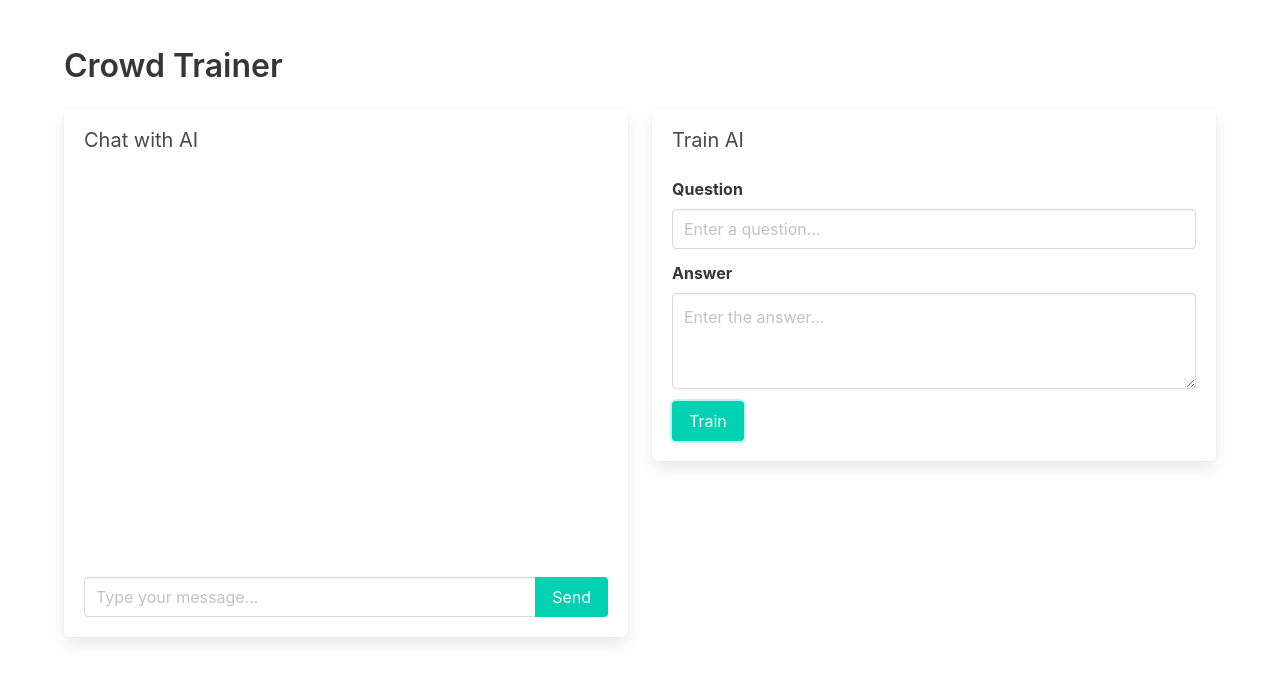
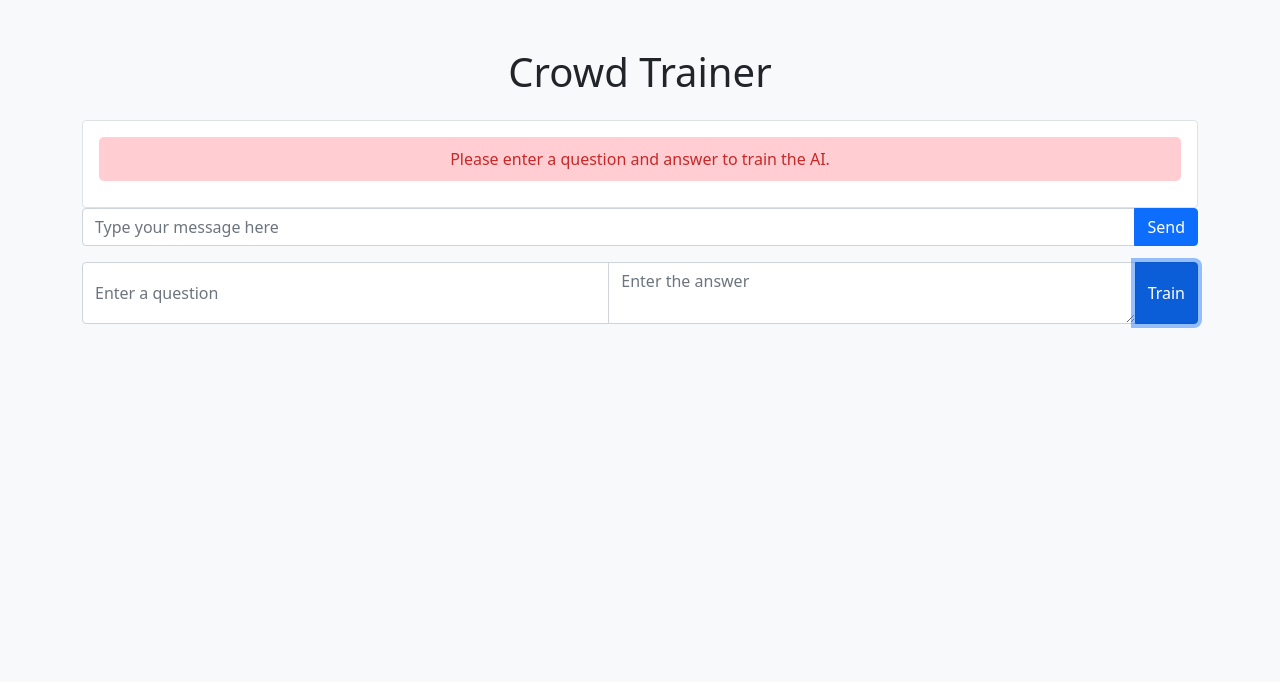
Before and after one commit to weblabsaus/traindle-backend, a website: page index.html in a window 1280 px wide. Both pictures are taken after a click on the button "Train". Drawn offline with nearby package versions, Linux system fonts and the light colour scheme.

Commit message:
Update index.html

```diff
--- a/index.html
+++ b/index.html
@@ -4,95 +4,77 @@
     <meta charset="UTF-8">
     <meta name="viewport" content="width=device-width, initial-scale=1.0">
     <title>Crowd Trainer</title>
-    <link rel="stylesheet" href="https://cdnjs.cloudflare.com/ajax/libs/bulma/0.9.3/css/bulma.min.css">
+    <link rel="stylesheet" href="https://cdn.jsdelivr.net/npm/bootstrap@5.1.3/dist/css/bootstrap.min.css">
     <style>
-        .message-box {
-            height: 400px;
-            overflow-y: auto;
+        .message {
+            padding: 10px;
+            margin-bottom: 10px;
+            border-radius: 5px;
         }
-        .message {
-            margin-bottom: 10px;
+        .is-user {
+            background-color: #f1f1f1;
+            text-align: right;
         }
-        .message.is-user {
-            background-color: #f2f2f2;
-            padding: 10px;
-            border-radius: 10px;
-            align-self: flex-end;
+        .is-ai {
+            background-color: #e1e1e1;
+            text-align: left;
         }
-        .message.is-ai {
-            background-color: #e6f2ff;
-            padding: 10px;
-            border-radius: 10px;
-            align-self: flex-start;
+        .is-loading {
+            background-color: #f9f9f9;
+            color: #999;
+            text-align: center;
+        }
+        .is-error {
+            background-color: #ffcdd2;
+            color: #c62828;
+            text-align: center;
         }
     </style>
 </head>
-<body>
-    <section class="section">
-        <div class="container">
-            <h1 class="title">Crowd Trainer</h1>
-            <div class="columns">
-                <div class="column is-half">
-                    <div class="box">
-                        <h2 class="subtitle">Chat with AI</h2>
-                        <div class="message-box" id="chatMessages">
-                            <!-- Messages will be dynamically added here -->
-                        </div>
-                        <div class="field has-addons">
-                            <div class="control is-expanded">
-                                <input class="input" type="text" id="chatInput" placeholder="Type your message...">
-                            </div>
-                            <div class="control">
-                                <button class="button is-primary" onclick="sendMessage()">Send</button>
-                            </div>
-                        </div>
-                    </div>
-                </div>
-                <div class="column is-half">
-                    <div class="box">
-                        <h2 class="subtitle">Train AI</h2>
-                        <div class="field">
-                            <label class="label">Question</label>
-                            <div class="control">
-                                <input class="input" type="text" id="trainInputQ" placeholder="Enter a question...">
-                            </div>
-                        </div>
-                        <div class="field">
-                            <label class="label">Answer</label>
-                            <div class="control">
-                                <textarea class="textarea" id="trainInputA" rows="3" placeholder="Enter the answer..."></textarea>
-                            </div>
-                        </div>
-                        <div class="field">
-                            <div class="control">
-                                <button class="button is-primary" onclick="trainAI()">Train</button>
-                            </div>
-                        </div>
-                    </div>
-                </div>
-            </div>
+<body class="bg-light">
+    <div class="container my-5">
+        <h1 class="text-center mb-4">Crowd Trainer</h1>
+        <div id="message-box" class="border rounded p-3 bg-white"></div>
+        <div class="input-group mb-3">
+            <input type="text" class="form-control" id="input" placeholder="Type your message here">
+            <button class="btn btn-primary" onclick="sendMessage()">Send</button>
         </div>
-    </section>
+        <div class="input-group mb-3">
+            <input type="text" class="form-control" id="trainInputQ" placeholder="Enter a question">
+            <textarea class="form-control" id="trainInputA" placeholder="Enter the answer"></textarea>
+            <button class="btn btn-primary" onclick="trainAI()">Train</button>
+        </div>
+    </div>
 
     <script>
-        const backendUrl = 'https://weblabsaus.github.io/traindle-backend';
+        const backendUrl = 'https://your-netlify-functions.netlify.app/.netlify/functions';
+        const messageBox = document.getElementById('message-box');
+        const input = document.getElementById('input');
+        const trainInputQ = document.getElementById('trainInputQ');
+        const trainInputA = document.getElementById('trainInputA');
 
         async function sendMessage() {
-            const input = document.getElementById('chatInput');
-            const messageBox = document.getElementById('chatMessages');
-            if (input.value.trim() !== '') {
-                const userMessage = document.createElement('div');
-                userMessage.classList.add('message', 'is-user');
-                userMessage.textContent = input.value;
-                messageBox.appendChild(userMessage);
+            const message = input.value.trim();
+            if (message !== '') {
+                try {
+                    // Display the user's message
+                    const userMessage = document.createElement('div');
+                    userMessage.classList.add('message', 'is-user');
+                    userMessage.textContent = message;
+                    messageBox.appendChild(userMessage);
 
-                try {
+                    // Display a loading message
+                    const loadingMessage = document.createElement('div');
+                    loadingMessage.classList.add('message', 'is-loading');
+                    loadingMessage.textContent = 'Loading response...';
+                    messageBox.appendChild(loadingMessage);
+
                     const response = await fetch(`${backendUrl}/chat`, {
                         method: 'POST',
                         headers: {
                             'Content-Type': 'application/json',
                         },
-                        body: JSON.stringify({ message: input.value }),
+                        body: JSON.stringify({ message }),
                     });
 
                     if (!response.ok) {
@@ -100,7 +82,11 @@
                     }
 
                     const data = await response.json();
-                    const aiMessage =
+
+                    // Remove the loading message
+                    messageBox.removeChild(loadingMessage);
+
+                    // Display the AI's response
                     const aiMessage = document.createElement('div');
                     aiMessage.classList.add('message', 'is-ai');
                     aiMessage.textContent = data.response;
@@ -108,19 +94,30 @@
                     input.value = '';
                 } catch (error) {
                     console.error('Error:', error);
-                    alert('Sorry, there was an error sending your message. Please try again later.');
+
+                    // Remove the loading message
+                    messageBox.removeChild(loadingMessage);
+                    // Display an error message
+                    const errorMessage = document.createElement('div');
+                    errorMessage.classList.add('message', 'is-error');
+                    errorMessage.textContent = 'Sorry, there was an error sending your message. Please try again later.';
+                    messageBox.appendChild(errorMessage);
                 }
             }
         }
 
         async function trainAI() {
-            const questionInput = document.getElementById('trainInputQ');
-            const answerInput = document.getElementById('trainInputA');
-            const question = questionInput.value.trim();
-            const answer = answerInput.value.trim();
+            const question = trainInputQ.value.trim();
+            const answer = trainInputA.value.trim();
 
             if (question !== '' && answer !== '') {
                 try {
+                    // Display a loading message
+                    const loadingMessage = document.createElement('div');
+                    loadingMessage.classList.add('message', 'is-loading');
+                    loadingMessage.textContent = 'Training AI...';
+                    messageBox.appendChild(loadingMessage);
+
                     const response = await fetch(`${backendUrl}/train`, {
                         method: 'POST',
                         headers: {
@@ -134,15 +131,37 @@
                     }
 
                     const data = await response.json();
-                    alert(`Training successful! The AI has learned the new response: "${data.response}"`);
-                    questionInput.value = '';
-                    answerInput.value = '';
+
+                    // Remove the loading message
+                    messageBox.removeChild(loadingMessage);
+
+                    // Display a success message
+                    const successMessage = document.createElement('div');
+                    successMessage.classList.add('message', 'is-ai');
+                    successMessage.textContent = 'AI training successful!';
+                    messageBox.appendChild(successMessage);
+
+                    // Clear the input fields
+                    trainInputQ.value = '';
+                    trainInputA.value = '';
                 } catch (error) {
                     console.error('Error:', error);
-                    alert('Sorry, there was an error training the AI. Please try again later.');
+
+                    // Remove the loading message
+                    messageBox.removeChild(loadingMessage);
+
+                    // Display an error message
+                    const errorMessage = document.createElement('div');
+                    errorMessage.classList.add('message', 'is-error');
+                    errorMessage.textContent = 'Sorry, there was an error training the AI. Please try again later.';
+                    messageBox.appendChild(errorMessage);
                 }
             } else {
-                alert('Please enter a question and answer to train the AI.');
+                // Display an error message
+                const errorMessage = document.createElement('div');
+                errorMessage.classList.add('message', 'is-error');
+                errorMessage.textContent = 'Please enter a question and answer to train the AI.';
+                messageBox.appendChild(errorMessage);
             }
         }
     </script>
```
